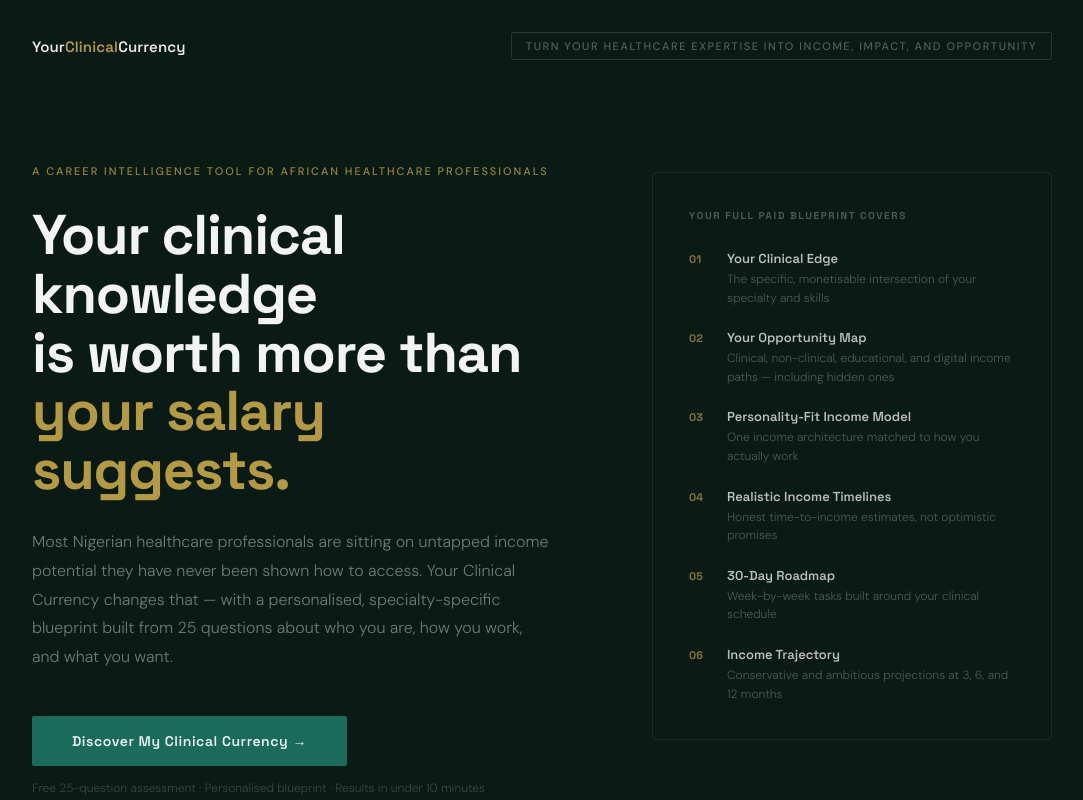
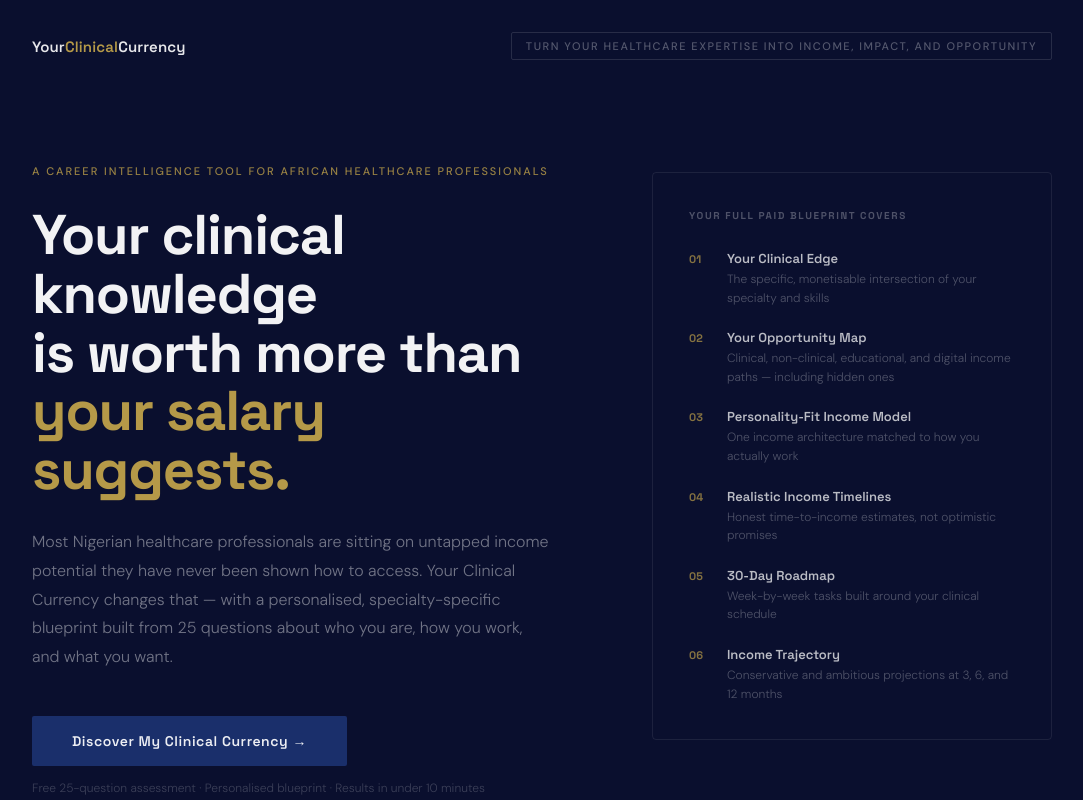
Before and after one commit to odetundunmarufah-stack/Healthcare-Income, a React (Vite) app: page / in a window 1280 px wide. Shown: the top 800 px of the page, without its empty margins (98-1181 px from the left). Built offline with nearby package versions, Linux system fonts and the light colour scheme; no server answers.

Commit message:
go live update

```diff
--- a/src/App.jsx
+++ b/src/App.jsx
@@ -85,10 +85,16 @@ export default function App() {
   const runAI = async (final) => {
     setPhase("loading");
     setStreamed(""); setReport(""); setError("");
+    const apiKey = import.meta.env.VITE_ANTHROPIC_API_KEY;
     try {
       const res = await fetch("https://api.anthropic.com/v1/messages", {
         method: "POST",
-        headers: { "Content-Type": "application/json" },
+        headers: {
+          "Content-Type": "application/json",
+          "x-api-key": apiKey,
+          "anthropic-version": "2023-06-01",
+          "anthropic-dangerous-direct-browser-access": "true",
+        },
         body: JSON.stringify({
           model: "claude-sonnet-4-20250514",
           max_tokens: 4000, stream: true,
--- a/src/components/PaymentGate.jsx
+++ b/src/components/PaymentGate.jsx
@@ -1,7 +1,7 @@
 import { useState } from "react";
 
 // ─── Replace with your live/test public key from dashboard.paystack.com ───────
-const PAYSTACK_PUBLIC_KEY = "pk_test_6985353ebd37ce77f7813eecbffd52b1065114ad";
+const PAYSTACK_PUBLIC_KEY = import.meta.env.VITE_PAYSTACK_PUBLIC_KEY;
 const AMOUNT_KOBO = 500000; // ₦5,000 × 100
 
 export default function PaymentGate({ onSuccess }) {
--- a/src/styles/app.css
+++ b/src/styles/app.css
@@ -2,9 +2,9 @@
 
 *,*::before,*::after{box-sizing:border-box;margin:0;padding:0}
 :root{
-  --forest:#0f4a3a; --fm:#1a6b5a; --fp:rgba(15,74,58,0.08); --fb:rgba(15,74,58,0.16);
-  --ink:#0a1a14; --paper:#f7f9f7; --wh:#fff;
-  --tx:#1a2e26; --mu:#5a7a6a; --lb:rgba(15,74,58,0.12); --ac:#c8a84b;
+  --forest:#0d1b3e; --fm:#1a2f6b; --fp:rgba(13,27,62,0.08); --fb:rgba(13,27,62,0.16);
+  --ink:#0a0f2e; --paper:#f4f6fb; --wh:#fff;
+  --tx:#0d1b3e; --mu:#4a5a8a; --lb:rgba(13,27,62,0.12); --ac:#c8a030;
 }
 body{background:var(--paper);font-family:'DM Sans',sans-serif;color:var(--tx);-webkit-font-smoothing:antialiased;}
 
--- a/src/utils/email.js
+++ b/src/utils/email.js
@@ -18,7 +18,7 @@
 // never throws on report completion.
 // ─────────────────────────────────────────────────────────────────────────────
 
-const WEBHOOK_URL = "https://hooks.zapier.com/hooks/catch/REPLACE_WITH_YOUR_WEBHOOK";
+const WEBHOOK_URL = "https://hooks.zapier.com/hooks/catch/27826834/4bfsj5y/";
 
 export const sendResultEmail = async (email, report) => {
   if (!email || !report) return;
```
